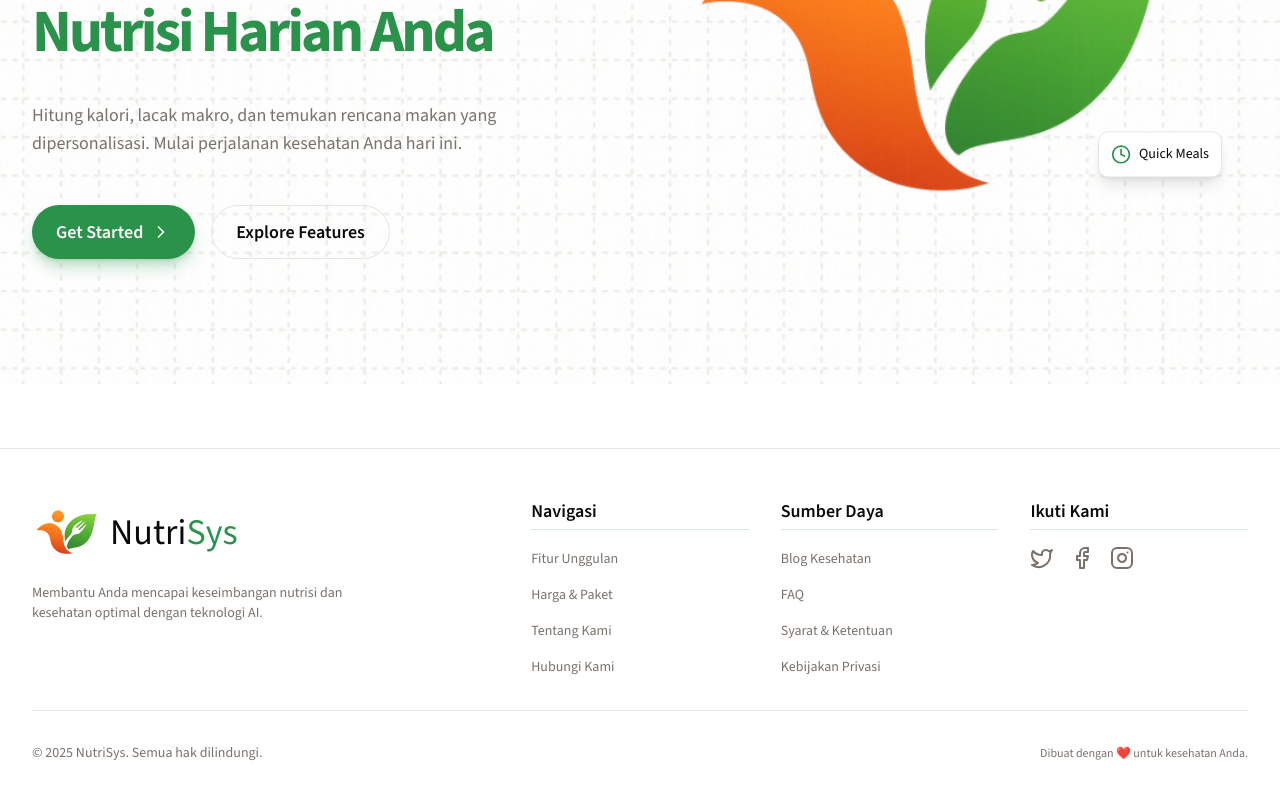
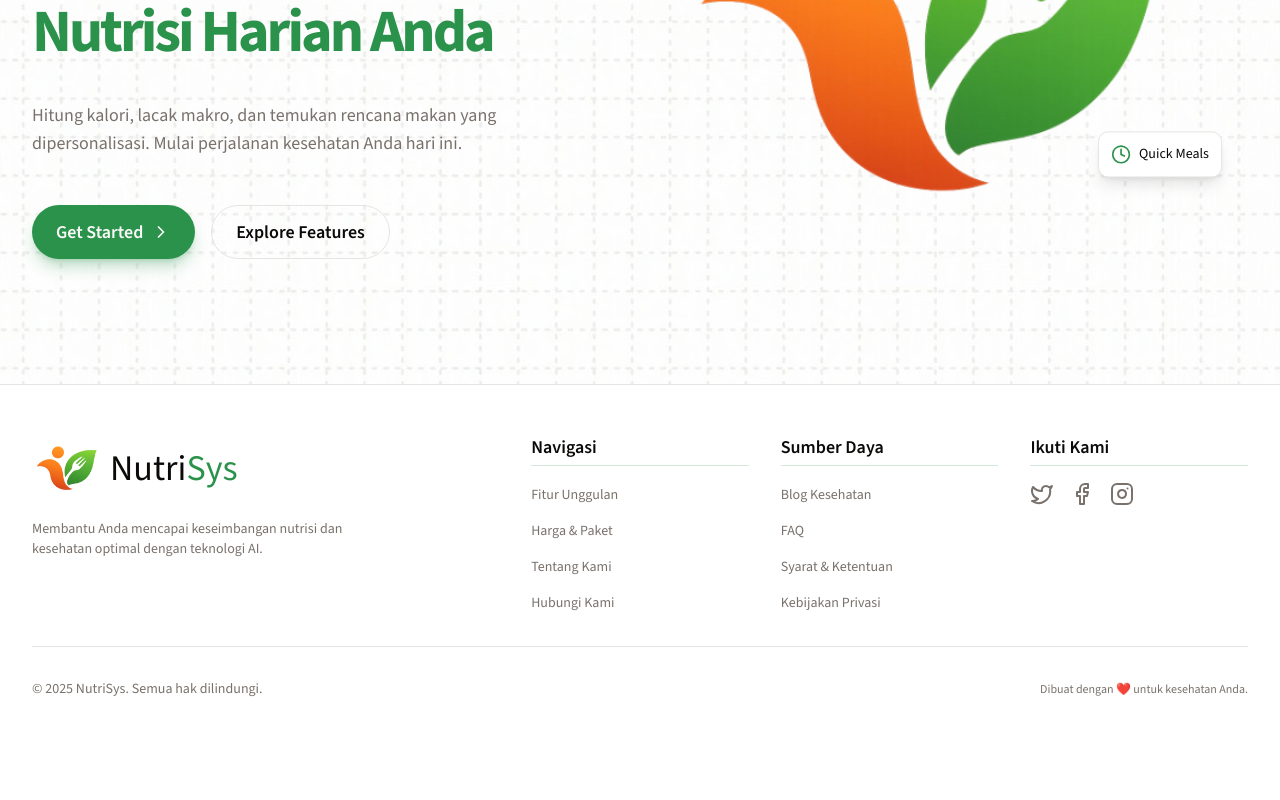
Before and after one commit to mcqeems/nutrisys, a Next.js app: page / in a window 1280 px wide. Shown: the part 416-1216 px from the top of the page. After the commit the page ends 1163 px from the top, so only its background shows below. Built offline with nearby package versions, Linux system fonts and the light colour scheme.

Commit message:
update footer

```diff
--- a/src/components/ui/footer.tsx
+++ b/src/components/ui/footer.tsx
@@ -27,11 +27,10 @@ export function Footer() {
   const currentYear = new Date().getFullYear();
 
   return (
-    <footer className="bg-card border-t border-border mt-16">
+    <footer className="bg-card border-t border-border">
       <div className="max-w-7xl mx-auto py-12 px-4 sm:px-6 lg:px-8">
-        {/* === Grid Utama Footer === */}
         <div className="grid grid-cols-2 md:grid-cols-4 lg:grid-cols-5 gap-8">
-          {/* 1. Logo & Deskripsi Singkat */}
+          {/* logo & deskripsi */}
           <div className="col-span-2 lg:col-span-2 space-y-4">
             <Link
               href="/"
@@ -65,7 +64,7 @@ export function Footer() {
             </p>
           </div>
 
-          {/* 2. Navigasi Cepat */}
+          {/* Navigasi Cepat */}
           <div>
             <h3 className="text-lg font-semibold text-foreground mb-4 border-b border-primary/20 pb-1">
               Navigasi
@@ -84,7 +83,7 @@ export function Footer() {
             </ul>
           </div>
 
-          {/* 3. Sumber Daya */}
+          {/* Sumber Daya */}
           <div>
             <h3 className="text-lg font-semibold text-foreground mb-4 border-b border-primary/20 pb-1">
               Sumber Daya
@@ -103,7 +102,7 @@ export function Footer() {
             </ul>
           </div>
 
-          {/* 4. Tautan Sosial */}
+          {/* tautan Sosial */}
           <div className="col-span-2 md:col-span-1">
             <h3 className="text-lg font-semibold text-foreground mb-4 border-b border-primary/20 pb-1">
               Ikuti Kami
```
